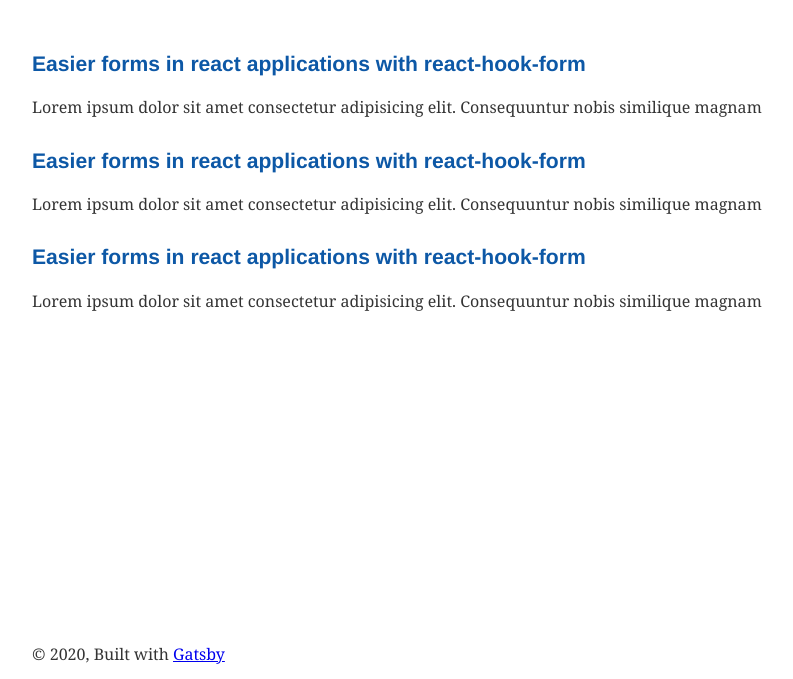
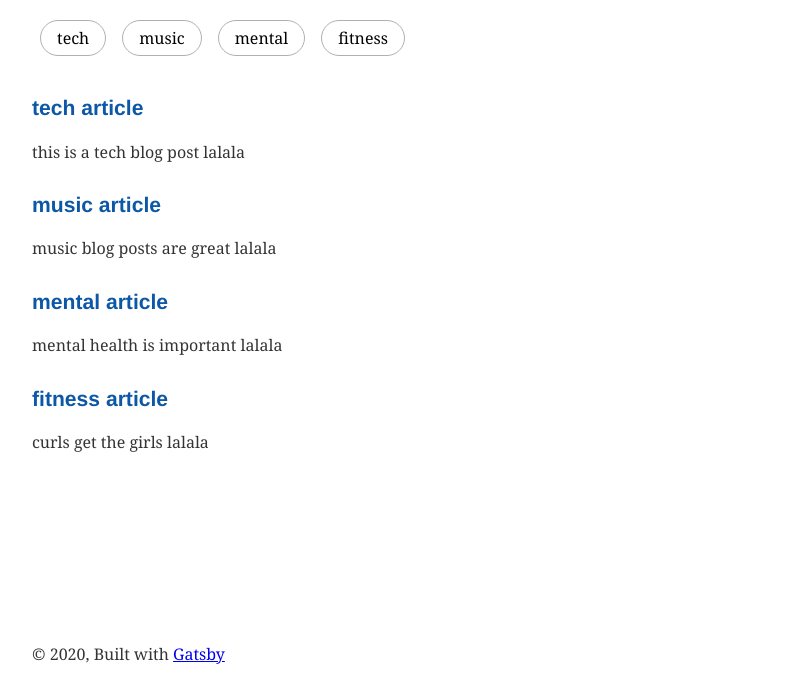
Before and after one commit to angusclarkdev/personal-website, a Gatsby site: page / in a window 1280 px wide. Shown: the part 121-800 px from the top of the page, without its empty margins (47-840 px from the left). Built offline with nearby package versions, Linux system fonts and the light colour scheme; Gatsby itself is replaced by a stand-in of ours.

Commit message:
filtering working but might need refactor

```diff
--- a/src/components/FilterButton.js
+++ b/src/components/FilterButton.js
@@ -1,12 +1,55 @@
-import React from 'react'
+import React, { useState } from 'react'
 import styled from 'styled-components'
 
 
-const filterText = 'tech'
-const FilterButton = () => (
-  <StyledDiv>
-    <button>{filterText}</button>
-  </StyledDiv>
-)
+const StyledDiv = styled.div`
+  display: inline;
+  padding: 0px 8px;
+
+  input {
+    position: absolute;
+    left: -100vw;
+  }
+
+  button {
+    background-color: inherit;
+    border-color: ${props => props.checked ? `var(--link-and-btn-active)` : `rgb(176, 176, 176)`};
+    border-radius: 30px;
+    border-width: 1px;
+    border-style: solid;
+    padding-top: 8px;
+    padding-bottom: 8px;
+    padding-left: 16px;
+    padding-right: 16px;
+    margin-bottom: 8px;
+    cursor: pointer;
+
+    &:active {
+      border-color: var(--link-and-btn-active);
+    }
+
+    &:focus {
+      outline: 0;
+    }
+  }
+`
+
+const FilterButton = ({ children, checked, filterByCategory }) => {
+  const [ isChecked, toggleChecked ] = useState(false)
+
+  const handleClick = ({ target }) => {
+    // toggle local state to change style
+      toggleChecked(!isChecked)
+      filterByCategory()
+  }
+
+  return (
+    <StyledDiv checked={isChecked}>
+      <button onClick={handleClick}>
+        {children}
+      </button>
+    </StyledDiv>
+  )
+}
 
 export default FilterButton
--- /dev/null
+++ b/src/components/Filters.js
@@ -0,0 +1,18 @@
+import React from 'react'
+import FilterButton from './FilterButton'
+
+
+
+const Filters = ({ filterOptions, setFilters  }) => {
+  return (
+    <div>
+      {filterOptions.map((i) => {
+        return (
+          <FilterButton key={i} filterByCategory={() => setFilters(i)}> {i} </FilterButton>
+        )
+      })}
+  </div>
+  )
+    }
+
+export default Filters
--- a/src/components/blogPost.js
+++ b/src/components/blogPost.js
@@ -17,10 +17,10 @@ const StyledDiv = styled.div`
  *
  *
 */
-const BlogPost = () => (
+const BlogPost = ({ title, content }) => (
   <StyledDiv>
-    <h3> Easier forms in react applications with react-hook-form </h3>
-    <p>Lorem ipsum dolor sit amet consectetur adipisicing elit. Consequuntur nobis similique magnam </p>
+    <h3> {title} </h3>
+    <p>{content} </p>
   </StyledDiv>
 )
 
--- a/src/components/layout.js
+++ b/src/components/layout.js
@@ -20,7 +20,6 @@ const OverLay = styled.div`
 `
 
 const HeaderWrapper = styled.div`
-  margin: 0 auto;
   margin-bottom: 1rem;
   max-width: 1170px;
   display: flex;
--- a/src/components/posts.js
+++ b/src/components/posts.js
@@ -7,13 +7,11 @@ const StyledSection = styled.section`
   margin-right: 1em;
 `
 
-const Posts = () => (
+const Posts = ({ posts }) => (
   <StyledSection>
-    <BlogPost category='tech' />
-    <BlogPost category='tech' />
-    <BlogPost category='tech' />
-    {/* <BlogPost category='tech' /> */}
-    {/* <BlogPost category='mental health' /> */}
+    {posts.map(i => (
+      <BlogPost key={i.id} title={i.title} content={i.content} />
+    ))}
   </StyledSection>
 )
 
--- a/src/pages/index.js
+++ b/src/pages/index.js
@@ -1,4 +1,4 @@
-import React from "react"
+import React, { useState, useEffect } from "react"
 import { Link } from "gatsby"
 import styled, { createGlobalStyle, ThemeProvider } from 'styled-components'
 import { normalize } from 'styled-normalize'
@@ -9,7 +9,7 @@ import Layout from "../components/layout"
 import SideNavigation from '../components/sideNavigation'
 import SideBar from '../components/sideBar'
 import SEO from "../components/seo"
-
+import Filters from '../components/Filters'
 
 const GlobalStyles = createGlobalStyle`
   ${normalize}
@@ -20,6 +20,7 @@ const GlobalStyles = createGlobalStyle`
     --header: #232323;
     --title: #0D58A6;
     --paragraph: var(--bg);
+    --link-and-btn-active: #ff5700;
   }
 
   body {
@@ -28,18 +29,59 @@ const GlobalStyles = createGlobalStyle`
 `
 const MainContent = styled.section`
   display: flex;
+  flex-direction: column;
 `
+/** filter options should be automatically populated by 'category' property on each blog listing
+ * manually providing strings for now
+ */
+const categories = [
+  'tech',
+  'music',
+  'mental',
+  'fitness'
+]
+const blogPosts = [
+  { category: 'tech', title: 'tech article', content: 'this is a tech blog post lalala', id: 1 },
+  { category: 'music', title: 'music article', content: 'music blog posts are great lalala', id: 2 },
+  { category: 'mental', title: 'mental article', content: 'mental health is important lalala', id: 3 },
+  { category: 'fitness', title: 'fitness article', content: 'curls get the girls lalala', id: 4 },
+]
 
-const IndexPage = () => (
+const IndexPage = () => {
+    // can I use a different default?
+  const [ filters, setFilters ] = useState([])
+  const [ filteredPosts, filterPostsByCategory ] = useState(blogPosts)
+
+  useEffect(() => {
+    const posts = (blogPosts.filter(i => filters.includes(i.category)))
+
+    if (filters.length == 0) {
+      filterPostsByCategory(blogPosts)
+    } else {
+      filterPostsByCategory(posts)
+    }
+  },[filters])
+
+  const handleClick = (value) => {
+    // look at refactor
+    let newFilters = [...filters, value]
+    if (filters.includes(value)) {
+      newFilters = newFilters.filter(i => i !== value)
+    }
+    setFilters(newFilters)
+  }
+  return (
     <Layout headerTitle='Angus Clark'>
         <GlobalStyles />
         <SEO title="Home" />
         <Intro />
         <MainContent>
-        <Posts />
+          <Filters setFilters={handleClick} filterOptions={categories} />
+          <Posts posts={filteredPosts} />
           {/* <SideBar /> */}
         </MainContent>
     </Layout>
   )
+}
 
 export default IndexPage
```
Lines whose indentation alone changed are shown as unchanged.
